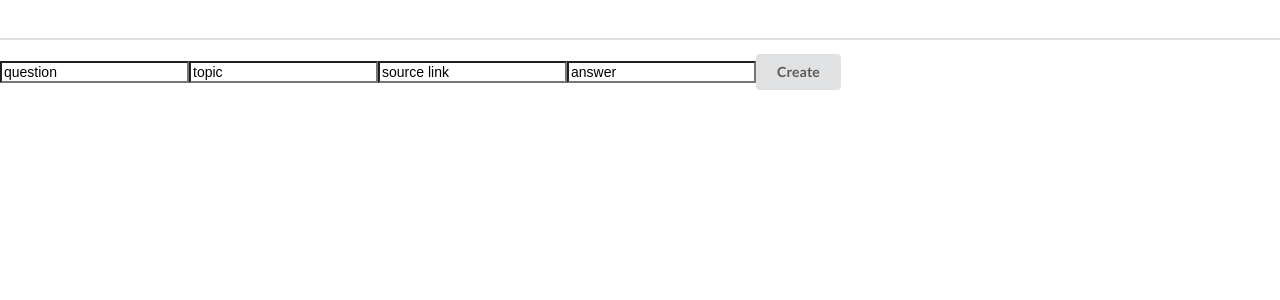
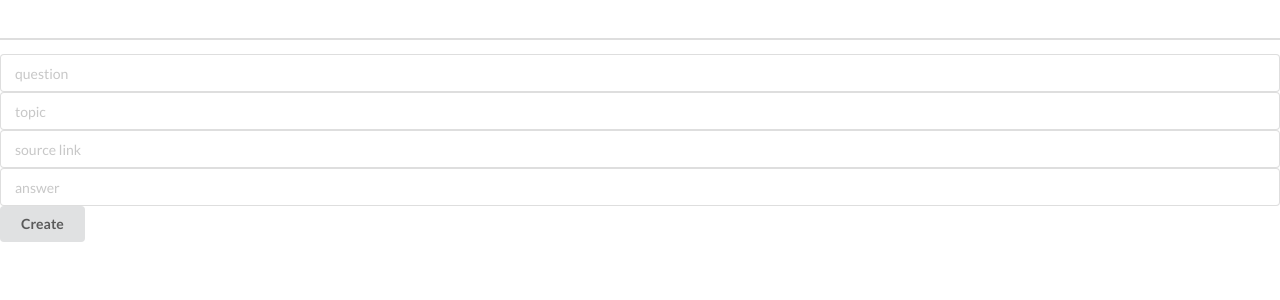
Before and after one commit to mariel-delagarza/react-project-client, a React (Create React App) app: page /answers/new in a window 1280 px wide. Shown: the top 300 px of the page. Built offline with nearby package versions, Linux system fonts and the light colour scheme; no server answers.

Commit message:
Import updateNewAnswerForm from actions and add placeholders back in; previously didn't work because they were being overwritten by value; change values to empty strings for now

```diff
--- a/src/components/NewAnswerForm.js
+++ b/src/components/NewAnswerForm.js
@@ -1,5 +1,5 @@
 import React from 'react';
-
+import { updateNewAnswerForm } from '../actions/newAnswerForm.js';
 
 const NewAnswerForm = () => {
 
@@ -9,11 +9,11 @@ const NewAnswerForm = () => {
   }
 
   return(
-    <form>
-      <input value={"question"} name="question" type="text" onChange={handleInputChange} />
-      <input value={"topic"} name="topic" type="text" onChange={handleInputChange} />
-      <input value={"source link"} name="source_link" type="text" onChange={handleInputChange} />
-      <input value={"answer"} name="answer" type="text" onChange={handleInputChange} />
+    <form className="ui form">
+      <input placeholder={"question"} value={""} name="question" type="text" onChange={handleInputChange} />
+      <input placeholder={"topic"} value={""} name="topic" type="text" onChange={handleInputChange} />
+      <input placeholder={"source link"} value={""} name="source_link" type="text" onChange={handleInputChange} />
+      <input placeholder={"answer"} value={""} name="answer" type="text" onChange={handleInputChange} />
 
       <input className="ui button" type="submit" value="Create" />
     </form>
```
